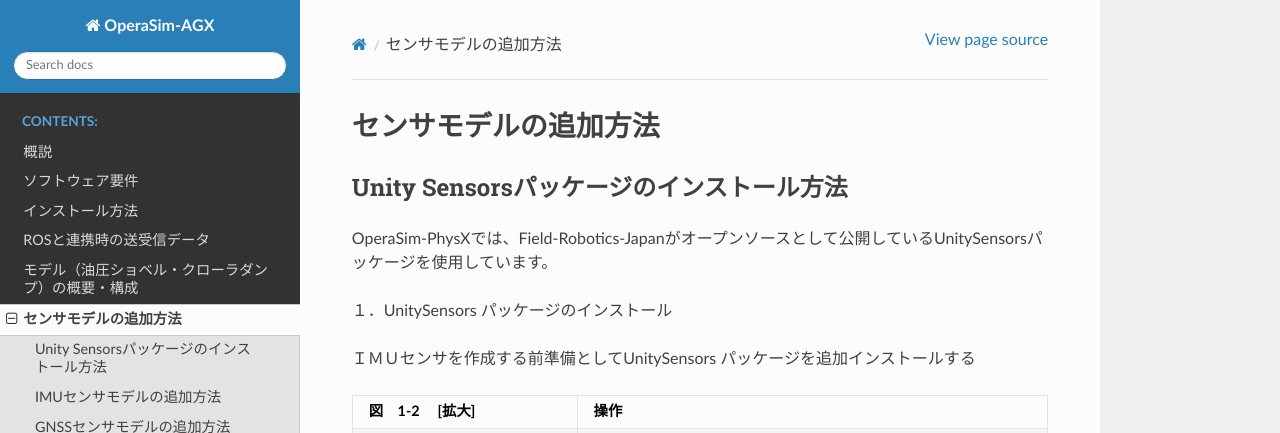
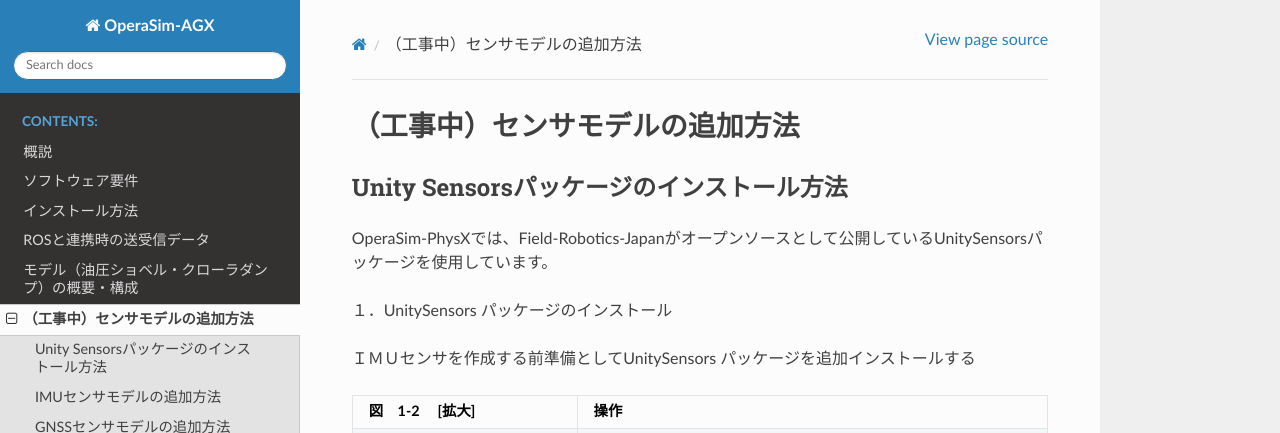
Before and after one commit to pwri-opera/OperaSim-AGX-doc, a Sphinx documentation site: the page built from source/06_sensor_model.rst, in a window 1280 px wide and 900 px high, cut to the strip 0-433 px from the top of the window. Built offline with Sphinx 7.4.7 and the Read the Docs theme 3.1.0, drawn with Linux system fonts in a browser that asks for light colours; some of the changed text lies outside the part shown.

Commit message:
工事中であることをCONTENTSのタイトル上に明記

```diff
--- a/source/04_parameter-tuning.rst
+++ b/source/04_parameter-tuning.rst
@@ -1,4 +1,4 @@
-パラメータのチューニング方法
+（工事中）パラメータのチューニング方法
 =============================
 
 関節制御パラメータのチューニング
--- a/source/06_sensor_model.rst
+++ b/source/06_sensor_model.rst
@@ -1,5 +1,5 @@
 
-センサモデルの追加方法
+（工事中）センサモデルの追加方法
 ===============================
 
 Unity Sensorsパッケージのインストール方法
--- a/source/07_import_3dmodel.rst
+++ b/source/07_import_3dmodel.rst
@@ -1,4 +1,4 @@
-3D形状データを地形モデルとして取り込む方法
+（工事中）3D形状データを地形モデルとして取り込む方法
 ============================================
 
 3D形状データ(LAS/LAZとLandXML)を地形として取り込む方法を説明します。
```
